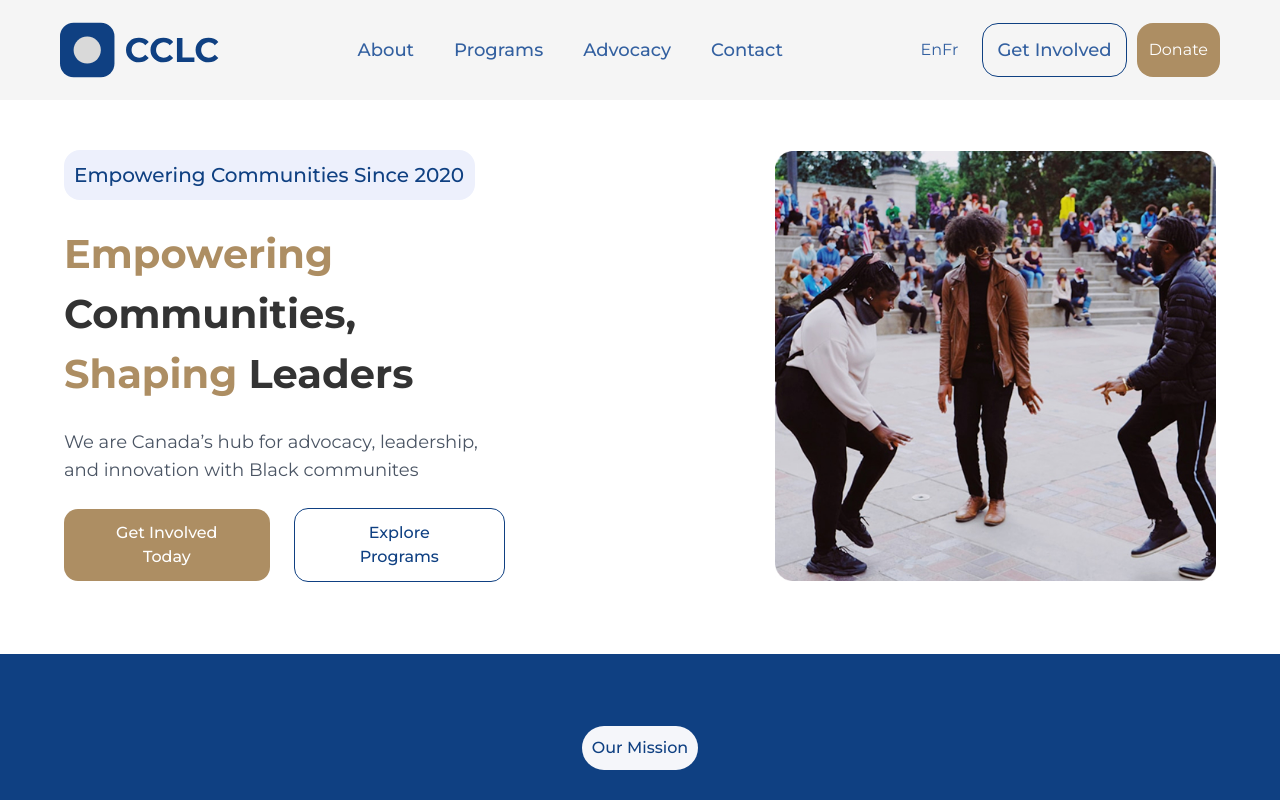
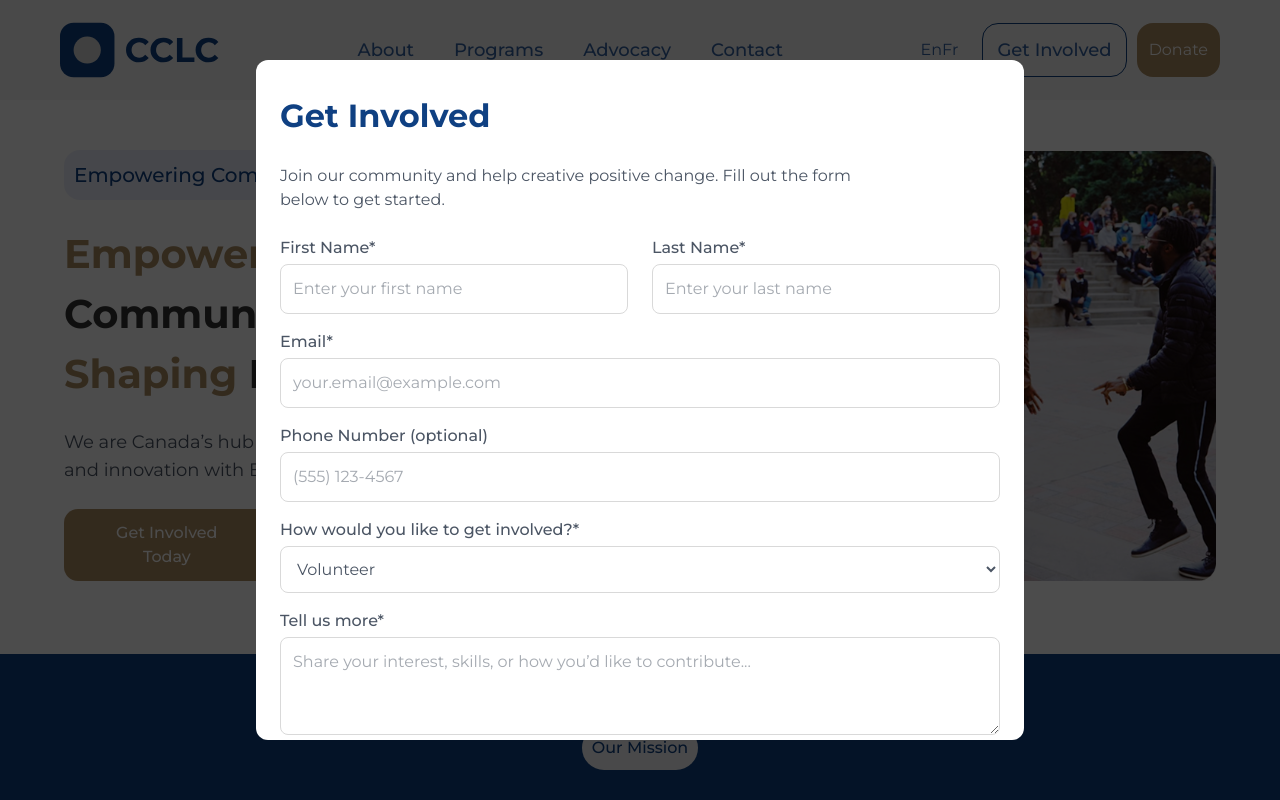
Before and after one commit to daisybuildup/BlackBuildup-Website-, a Next.js app: page / in a window 1280 px wide. Both pictures are taken after a click on the button "Get Involved Today". Shown: the top 800 px of the page. Built offline with nearby package versions, Linux system fonts and the light colour scheme.

Commit message:
updated get involve modal

```diff
--- /dev/null
+++ b/src/app/component/cohort.jsx
@@ -0,0 +1,115 @@
+'use client'
+import React from 'react'
+import { useState } from 'react';
+
+const Cohort = ({setIsOpenProp,involve}) => {
+
+  return (
+
+   <div
+      className="fixed  inset-0 w-full h-full bg-black/70 flex justify-center items-center z-[1000] px-6"
+      onClick={() => setIsOpenProp(false)} // click background to close
+    >
+      {/* Modal content */}
+      <div
+        className="text-[#4B5564] rounded-[12px] bg-white py-6 px-4 sm:py-8 sm:px-6
+                   w-full max-w-md sm:max-w-lg md:max-w-2xl lg:max-w-3xl
+                   max-h-[70vh] md:max-h-[85vh] overflow-y-auto scrollbar-hide
+                   "
+        onClick={(e) => e.stopPropagation()} // prevent closing when clicking inside
+      >
+        <h1 className="text-[#0F4082] text-left font-bold text-[24px] sm:text-[28px] md:text-[32px]">
+          {involve.header}
+        </h1>
+        <p className="pt-4 sm:pt-6 text-sm text-left w-[80%] sm:text-base">{involve.text}</p>
+              <form className="space-y-4">
+
+     <div className='flex justify-center mt-6 items-center gap-6'>
+          <div className=' w-[50%]'>
+            <label htmlFor='firstname' className="block mb-1 text-left font-medium">First Name*</label>
+            <input
+              type="text"
+              name="firstname"
+              placeholder='Enter your first name'
+              required
+              className="w-full border border-[#D9D9D9] rounded-lg p-3"
+            />
+          </div>
+
+          <div className=' w-[50%]'>
+            <label htmlFor='lastName' className="block mb-1 text-left font-medium">Last Name*</label>
+            <input
+              type="text"
+              name="lastname"
+              placeholder='Enter your last name'
+              required
+              className="w-full border border-[#D9D9D9] rounded-lg p-3"
+            />
+          </div>
+       </div>
+
+
+          <div>
+            <label htmlFor='email' className="block mb-1 text-left font-medium">Email*</label>
+            <input
+              type="email"
+              name="email"
+              placeholder='your.email@example.com'
+              required
+              className="w-full border border-[#D9D9D9] rounded-lg p-3"
+            />
+          </div>
+
+          <div>
+            <label htmlFor='phone' className="block mb-1 text-left font-medium">Phone Number (optional)</label>
+            <input
+              type="tel"
+              name="phone"
+              placeholder='(555) 123-4567'
+              className="w-full border border-[#D9D9D9] rounded-lg p-3"
+            />
+          </div>
+
+          <div>
+            <label htmlFor='program' className="block mb-1 text-left font-medium">How would you like to get involved?*</label>
+            <select
+              name="program"
+              required
+              className="w-full border-[#D9D9D9] border rounded-lg p-3"
+            >
+             {
+                involve.programs.map((program,idx)=>(
+                    <option value={program} key={idx}>{program}</option>
+                ))
+             }
+            </select>
+          </div>
+
+          <div>
+            <label htmlFor='message' className="block mb-1 text-left font-medium">Tell us more*</label>
+            <textarea
+              name="message"
+              placeholder={involve.textarea}
+              rows="3"
+              required
+              className="w-full border border-[#D9D9D9] rounded-lg p-3"
+            ></textarea>
+          </div>
+              <div className='flex gap-6'>
+          <button
+            type="submit"
+            className="w-[80%] bg-[#0F4082] text-white py-3 rounded-2xl hover:bg-[#1051a6] cursor-pointer transition"
+          >
+            Submit
+          </button>
+          <button type='button' className='border border-[#0F4082] text-[#0F4082] rounded-2xl p-3 flex-1 cursor-pointer  font-medium' onClick={()=>setIsOpenProp(false)}>Cancel</button>
+          </div>
+
+        </form>
+
+      </div>
+    </div>
+  )
+}
+
+export default Cohort
--- a/src/app/page.jsx
+++ b/src/app/page.jsx
@@ -11,9 +11,13 @@ import Footer from "./component/footer";
 import Review from "./component/review";
 import NationalCard from "./component/nationalCard";
 import TransformativeProgram from "./component/tProgram";
+import Cohort from "./component/cohort";
 
 export default function Home() {
 const [isOpen, setIsOpen] = useState(false);
+const [Cohorts, setCohorts]  = useState(false)
+const [Involve, setInvolve] = useState(false)
+
 const impacts = [
   {img:'/active.svg', header:'Apply Today',text:'Join our next leadership cohort'},
   {img:'/active.svg', header:'Learn & Grow',text:'Develop essential leadership skills'},
@@ -30,7 +34,17 @@ const impacts = [
       <h1 className=' lg:text-[40px] text-[#AD8E63] md:w-[85%] xl:text-left text-center xl:w-full mt-4   md:mt-6 md:text-[30px]  text-[20px] font-bold'>Empowering <span className='text-[#333333]'>Communities,</span> Shaping <span className="text-[#333333]">Leaders</span></h1>
       <p className='text-[#4B5564] md:text-lg  text-base text-center w-[90%] xl:w-full xl:text-left mt-6'>We are Canada’s hub for advocacy, leadership, and innovation with Black communites</p>
       <div className='flex justify-center flex-wrap md:flex-nowrap xl:justify-start items-center gap-6 mt-6'>
-      <button className='text-white bg-[#AD8E63] hover:bg-[#a57d45] cursor-pointer py-3 px-8.5 font-medium rounded-[14px]'>Get Involved Today</button>
+      <button className='text-white bg-[#AD8E63] hover:bg-[#a57d45] cursor-pointer py-3 px-8.5 font-medium rounded-[14px]' onClick={()=>setInvolve(true)}>Get Involved Today</button>
+      {Involve &&<Cohort setIsOpenProp={()=>setInvolve(false)}
+             involve={
+              {header:'Get Involved',
+               text:'Join our community and help creative positive change. Fill out the form below to get started.',
+               textarea:'Share your interest, skills, or how you’d like to contribute...',
+               programs: ['Volunteer','Become a Mentor','Partnership Opportunities','Donate/Support','Membership','Other'],
+              }
+
+             }
+             /> }
       <button  className='text-[#0F4082] border-[#0F4082] border cursor-pointer hover:bg-[#0f4082] hover:text-white  py-3 px-10 font-medium rounded-[14px]'>Explore Programs</button>
       </div>
       </div>
@@ -141,7 +155,19 @@ const impacts = [
         <div className=' xl:w-[60%] w-[95%] bg-[#0F4082] text-center flex justify-center items-center rounded-xl mt-[48px] flex-col py-8 px-[52px] gap-[24px] h-auto'>
           <h1 className='md:text-[40px] text-white text-[30px] font-bold'>Ready to Add Your Voice?</h1>
           <h2 className='text-white/70'>Join our community of changemakers and start making the impact you’ve always envisioned</h2>
-          <button className='py-3 px-3.5 bg-[#AD8E63] hover:bg-[#a57d45] cursor-pointer font-medium rounded-[16px] h-auto'>Apply for our Next Cohort</button>
+          <button className='py-3 px-3.5 bg-[#AD8E63] hover:bg-[#a57d45] cursor-pointer font-medium rounded-[16px] h-auto' onClick={()=>setCohorts(true)}>Apply for our Next Cohort</button>
+          {
+             Cohorts && <Cohort setIsOpenProp={()=>setCohorts(false)}
+             involve={
+              {header:'Apply for Our Next Cohort',
+               text:'Take the first step toward becoming a community leader. Complete the application below',
+               textarea:'Share your interest, skills, or how you’d like to contribute...',
+               programs: ['Select a program','Leadership Development', 'Youth Empowerment', 'Entrepreneurship', 'Community Advocacy'],
+              }
+
+             }
+             />
+           }
           </div>
      </section>
 
```
